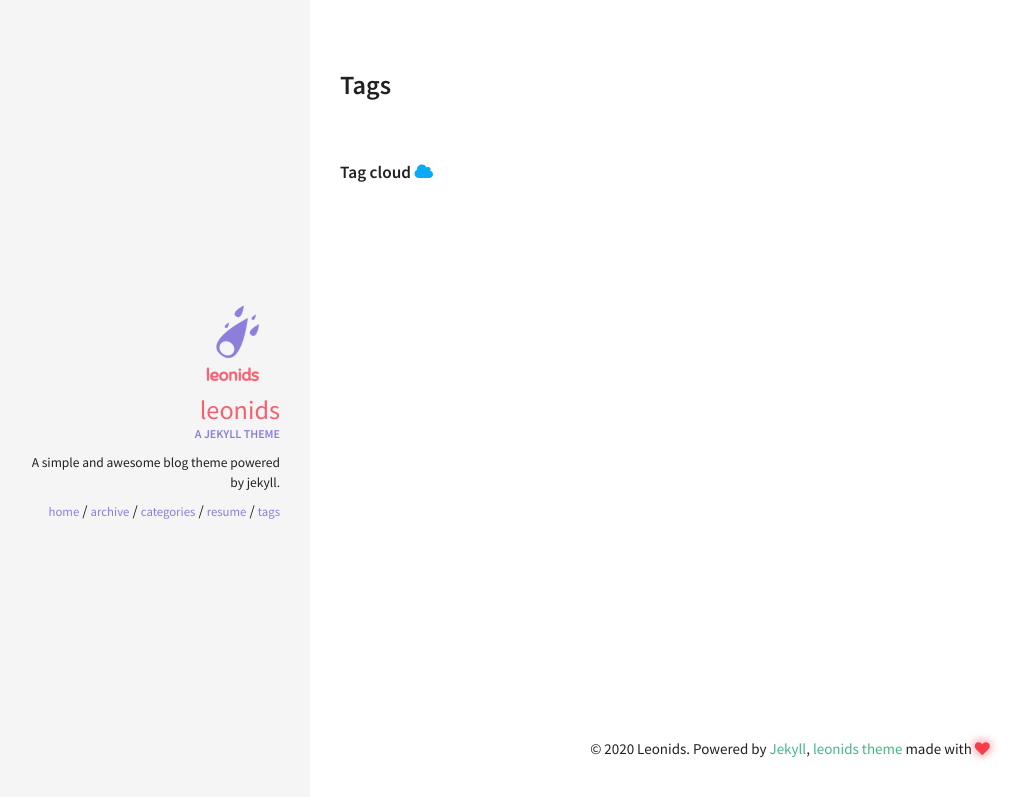
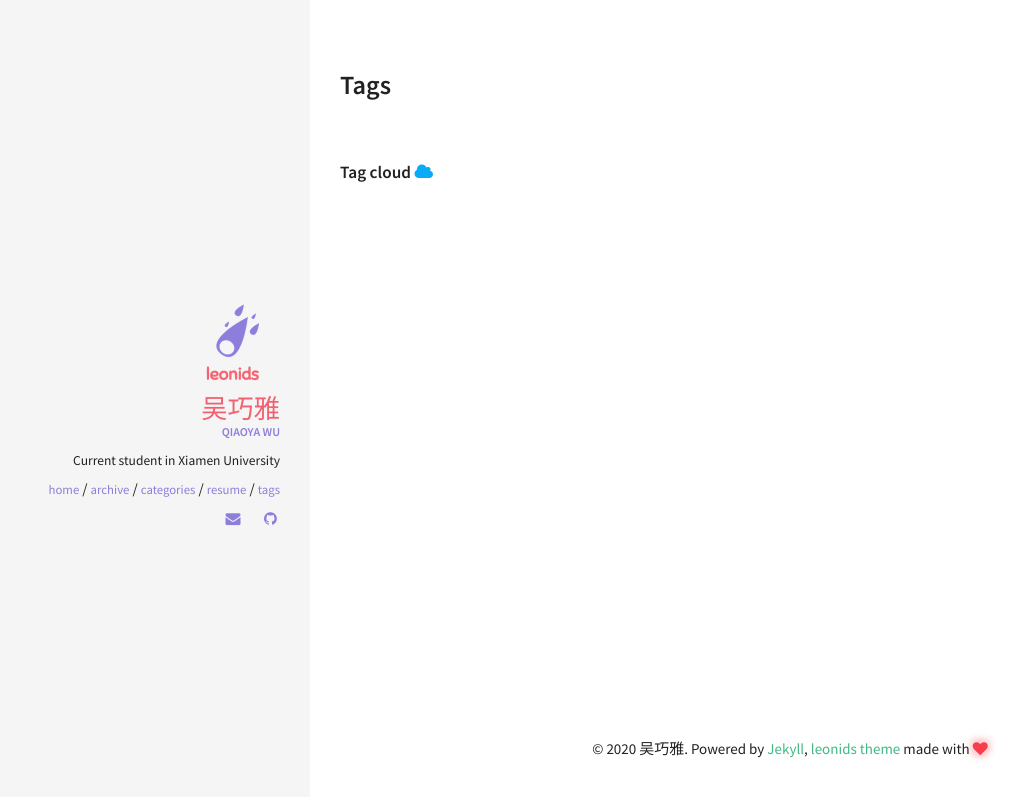
Before and after one commit to QiaoyaWu/qiaoyawu.github.io, a Jekyll site: the page built from tags.html, in a window 1280 px wide. Shown: the top 797 px of the page, without its empty margins (10-1036 px from the left). Built offline with Jekyll 4.4.1, drawn with Linux system fonts in a browser that asks for light colours.

Commit message:
config change

```diff
--- a/_config.yml
+++ b/_config.yml
@@ -4,7 +4,7 @@
 ####################################
 #
 title: Qiaoya Wu
-email:
+email: 18980897268@163.com
 description: A simple and awesome blog theme powered by jekyll.
 url: https://qiaoyawu.github.io  # the base hostname & protocol for your site
 keywords: ["blog", "jekyll"]
@@ -33,11 +33,11 @@ kramdown:
 ####################################
 #
 owner:
-  name: Leonids
+  name: 吴巧雅
   avatar: leonids-logo.png
-  job: "A jekyll theme"
-  bio: "A simple and awesome blog theme powered by jekyll."
-  email:
+  job: "Qiaoya Wu"
+  bio: "Current student in Xiamen University"
+  email: wuqiaoya@stu.xmu.edu.cn
   disqus-shortname:
   twitter: #username
   facebook: #username
@@ -48,7 +48,7 @@ owner:
     ad-client:
     ad-slot:
   bing-verify:
-  github: #username
+  github: QiaoyaWu #username
   gitlab: #username
   stackoverflow: #123456/username   from a "http://stackoverflow.com/users/123456/username" link
   linkedin: #username
```
